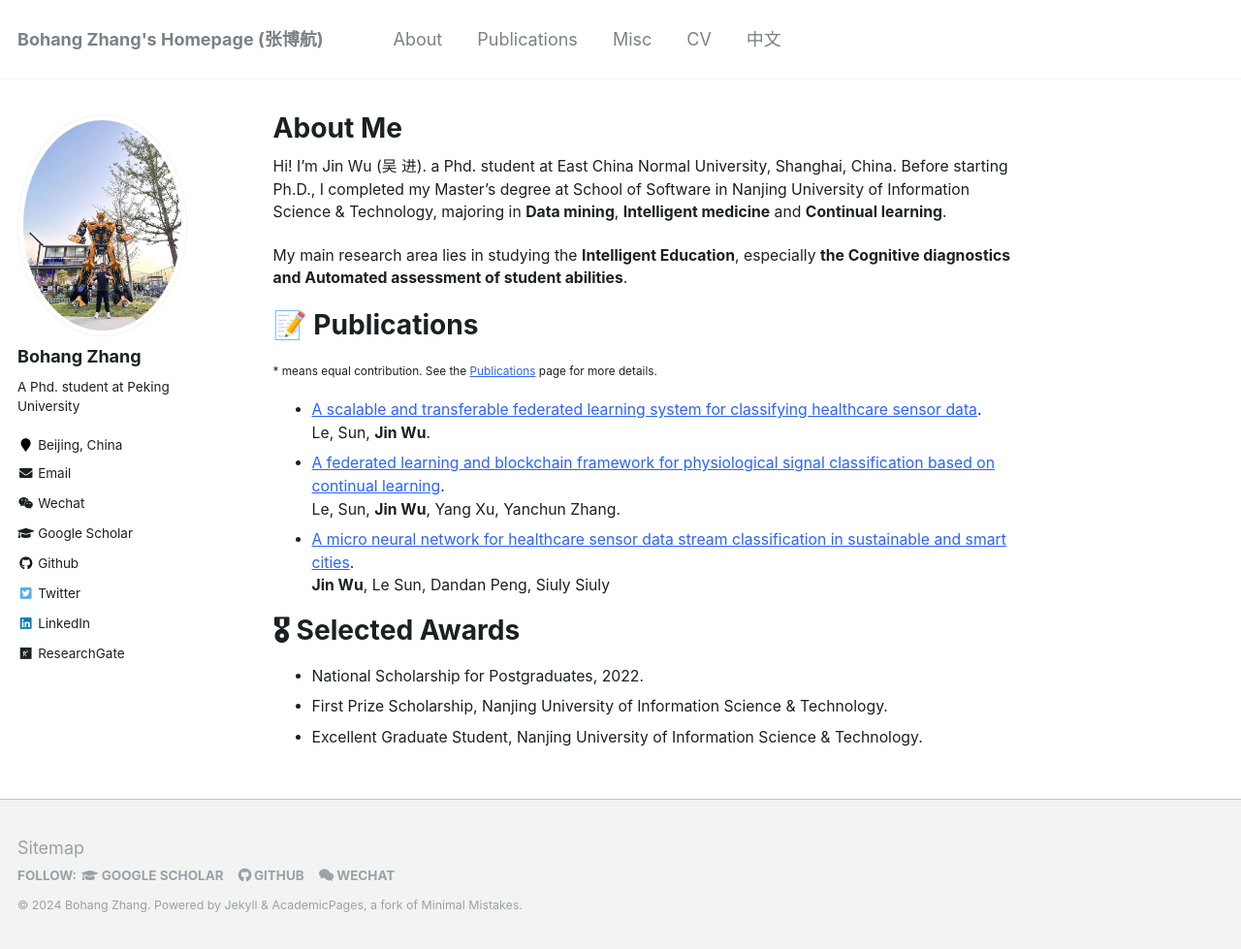
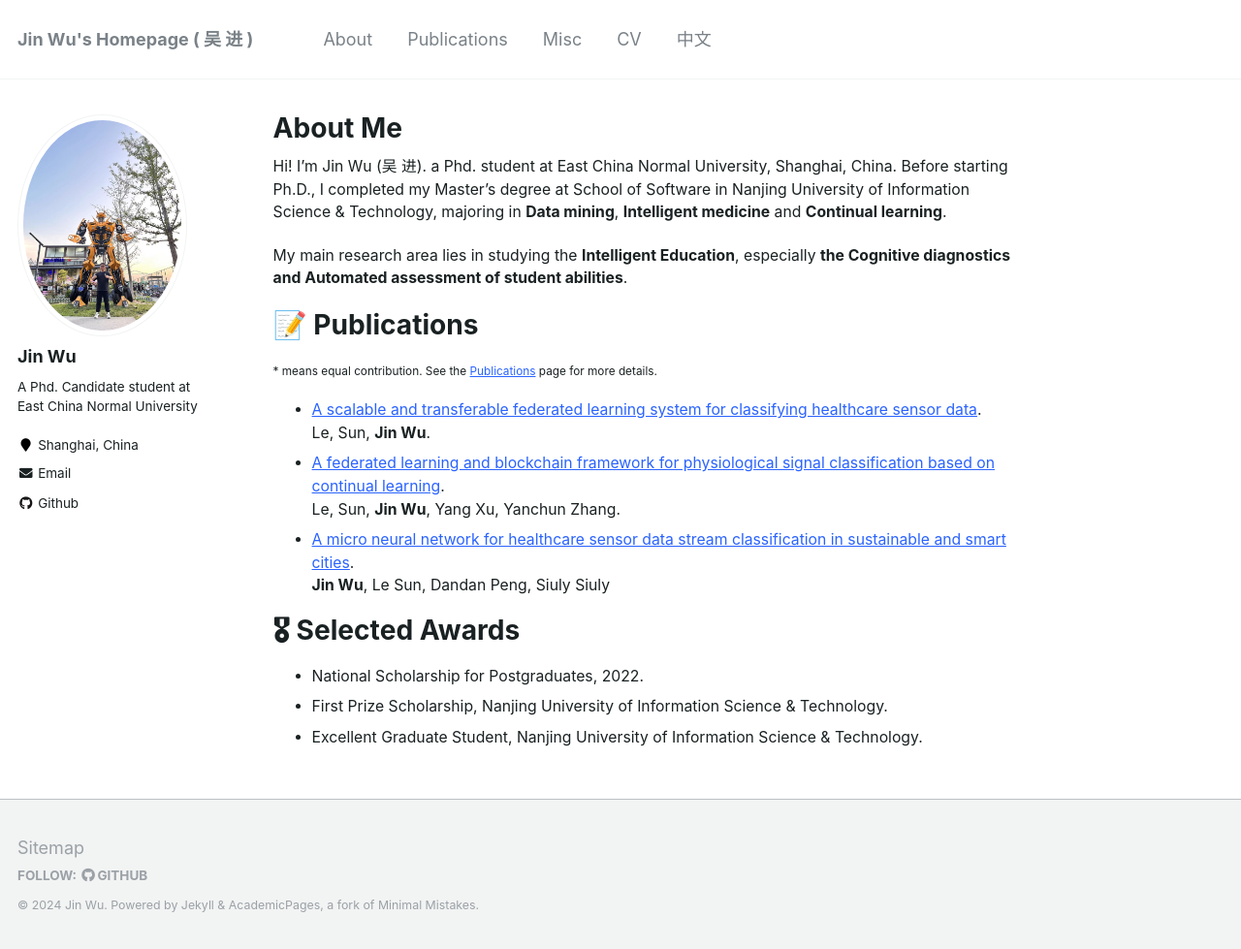
Before and after one commit to WooTzins/WooTzins.github.io, a Jekyll site: the page built from _pages/about.md, in a window 1280 px wide and 979 px high. Shown: the whole window at 97% size. Built offline with Jekyll 4.4.1, drawn with Linux system fonts in a browser that asks for light colours; comment, search, counter and statistics services are not loaded.

Commit message:
Update _config.yml

```diff
--- a/_config.yml
+++ b/_config.yml
@@ -7,13 +7,13 @@
 
 # Site Settings
 locale                   : "en-US"
-title                    : "Bohang Zhang's Homepage (张博航)"
+title                    : "Jin Wu's Homepage ( 吴 进 )"
 title_separator          : "-"
-name                     : &name "Bohang Zhang"
-description              : &description "Phd. student at Peking University"
-url                      : https://zbh2047.github.io # the base hostname & protocol for your site e.g. "https://mmistakes.github.io"
+name                     : &name "Jin Wu"
+description              : &description "Phd. Candidate student at East China Normal University"
+url                      : https://awakenpurity.github.io/ # the base hostname & protocol for your site e.g. "https://mmistakes.github.io"
 baseurl                  : "" # the subpath of your site, e.g. "/blog"
-repository               : "zbh2047/zbh2047.github.io"
+repository               : "awakenpurity.github.io/"
 teaser                   : # filename of teaser fallback teaser image placed in /images/, .e.g. "500x300.png"
 breadcrumbs              : false # true, false (default)
 words_per_minute         : 160
@@ -57,7 +57,7 @@ yandex_site_verification :
 
 # Social Sharing
 twitter:
-  username               : &bohang_zhang
+  username               : &jin_wu
 facebook:
   username               :
   app_id                 :
@@ -80,16 +80,16 @@ analytics:
 
 # Site Author
 author:
-  name             : "Bohang Zhang"
+  name             : "Jin Wu"
   avatar           : "profile.jpg"
-  bio              : "A Phd. student at Peking University"
-  location         : "Beijing, China"
+  bio              : "A Phd. Candidate student at East China Normal University"
+  location         : "Shanghai, China"
   employer         :
   pubmed           :
-  googlescholar    : "https://scholar.google.com/citations?hl=en&user=hJgT4tYAAAAJ"
-  wechat           : "/images/wechat.jpg"
-  email            : "zhangbohang@pku.edu.cn"
-  researchgate     : "https://www.researchgate.net/profile/Bohang-Zhang/"
+  googlescholar    :
+  wechat           :
+  email            : "cs.jinwu@outlook.com"
+  researchgate     :
   uri              :
   bitbucket        :
   codepen          :
@@ -97,20 +97,20 @@ author:
   flickr           :
   facebook         :
   foursquare       :
-  github           : "zbh2047"
+  github           : "awakenpurity"
   google_plus      :
   keybase          :
   instagram        :
   impactstory      : #"https://profiles.impactstory.org/u/xxxx-xxxx-xxxx-xxxx"
   lastfm           :
-  linkedin         : "zhangbohang"
+  linkedin         :
   orcid            :
   pinterest        :
   soundcloud       :
   stackoverflow    : # http://stackoverflow.com/users/123456/username
   steam            :
   tumblr           :
-  twitter          : "bohang_zhang"
+  twitter          :
   vine             :
   weibo            :
   xing             :
```
